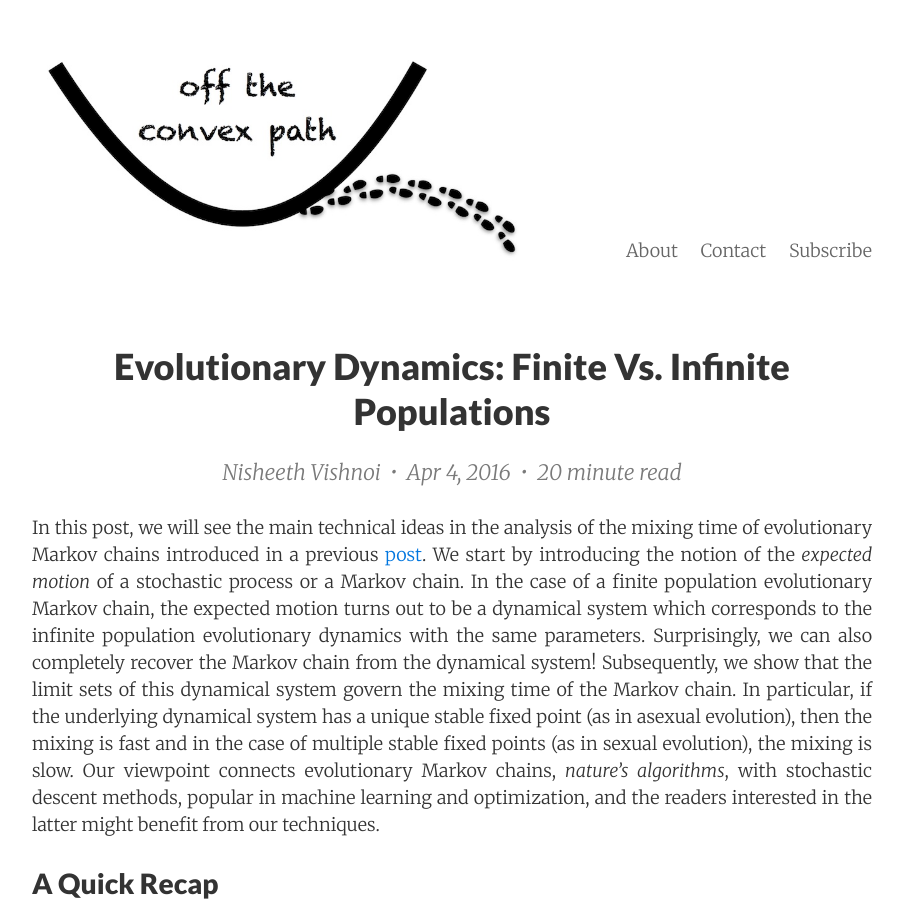
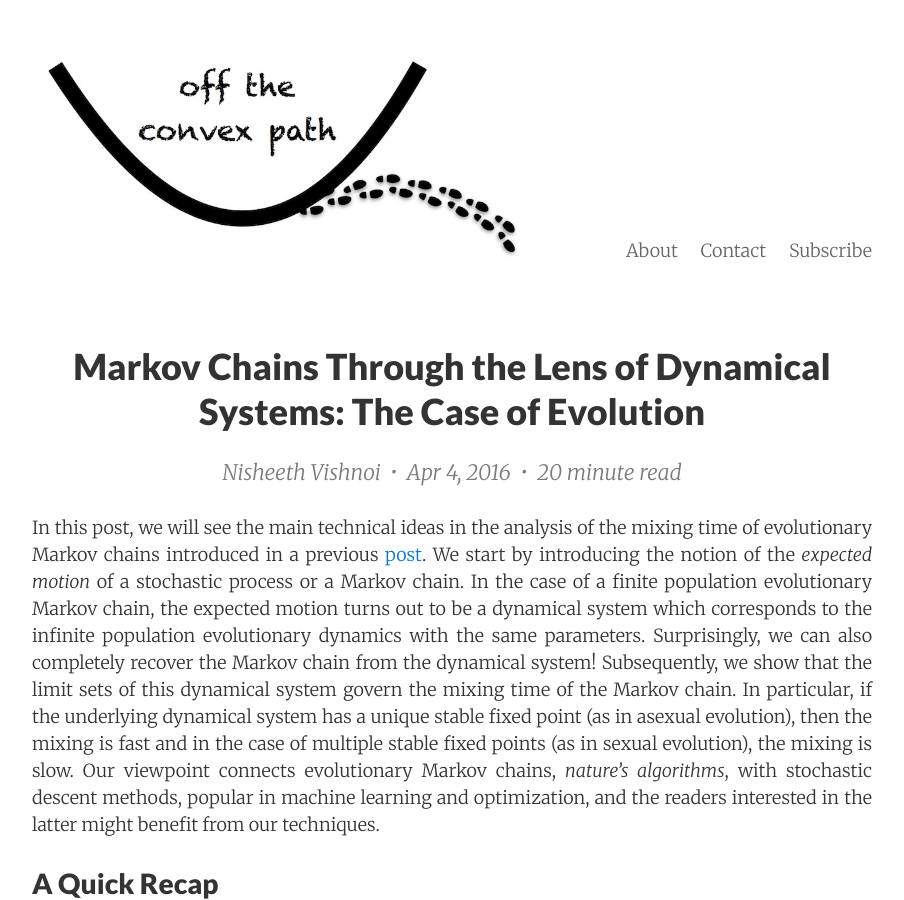
Before and after one commit to offconvex/offconvex.github.io, a Jekyll site: the page built from _posts/2016-04-04-markov-chains-dynamical-systems.md, in a window 1280 px wide and 900 px high. Shown: the whole window, without its empty margins (188-1092 px from the left). Built offline with Jekyll 4.4.1, drawn with Linux system fonts in a browser that asks for light colours; nearby versions of some CDN libraries; formulas are drawn with MathJax 3; comment, search, counter and statistics services are not loaded.

Commit message:
Update and rename 2016-04-04-evolutionary-dynamics-finite-infinite.md to 2016-04-04-markov-chains-dynamical-systems.md

```diff
--- a/_posts/2016-04-04-evolutionary-dynamics-finite-infinite.md
+++ b/_posts/2016-04-04-markov-chains-dynamical-systems.md
@@ -1,7 +1,7 @@
 ---
 layout:     post
-title:      Evolutionary Dynamics&#58; Finite Vs. Infinite Populations
-date:       2016-04-04 16:00:00
+title:      Markov Chains Through the Lens of Dynamical Systems&#58; The Case of Evolution
+date:       2016-04-04 16:30:00
 summary:    We show how Markov chains can be understood in terms of their expected motion in the context of evolution. We also connect evolutionary Markov chains to stochastic gradient descent.
 author:     Nisheeth Vishnoi
 visible:    False
```
